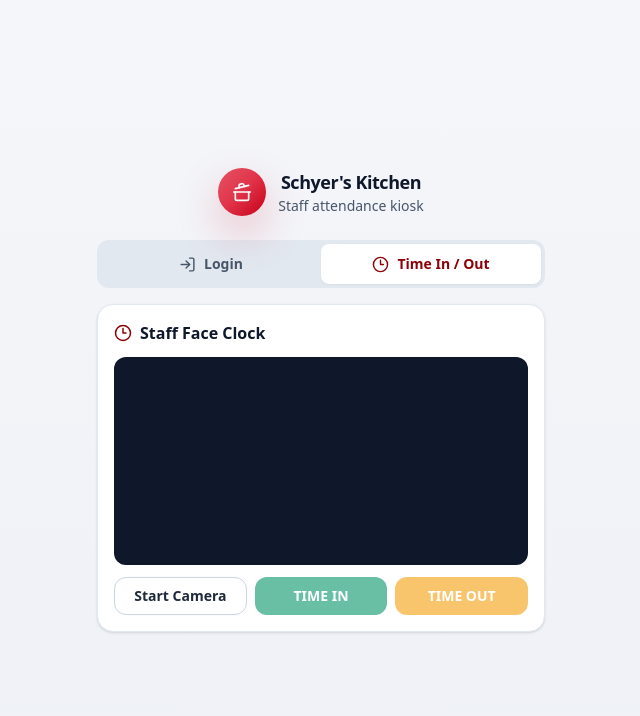
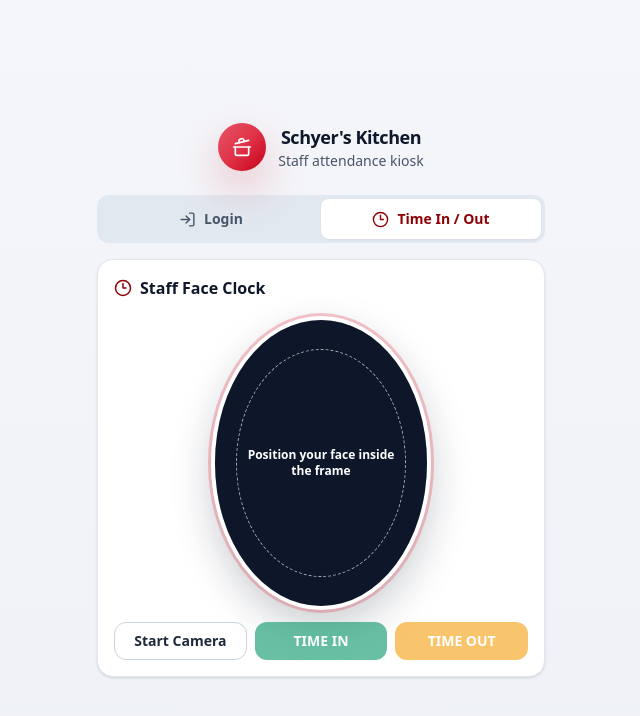
Before and after one commit to devjlmayuga/schyler-kitchen-inventory, a Next.js app: page / in a window 1280 px wide. Both pictures are taken after a click on the tab "Time In / Out". Shown: the top 716 px of the page, without its empty margins (319-959 px from the left). Built offline with nearby package versions, Linux system fonts and the light colour scheme.

Commit message:
update face screen

```diff
--- a/src/components/FaceAttendancePanel.jsx
+++ b/src/components/FaceAttendancePanel.jsx
@@ -76,7 +76,11 @@ export default function FaceAttendancePanel({ staff = [], onRecorded }) {
       {message ? <div className="mt-3 rounded-lg bg-emerald-50 p-3 text-sm text-emerald-800">{message}</div> : null}
       <div className="mt-4 grid gap-4 lg:grid-cols-[minmax(0,1fr)_minmax(280px,0.8fr)]">
         <div>
-          <video ref={videoRef} muted playsInline className="aspect-video w-full rounded-xl bg-slate-900 object-cover" />
+          <div className="relative mx-auto aspect-[3/4] w-full max-w-[300px] overflow-hidden rounded-[50%] border-4 border-white bg-slate-900 shadow-[0_0_0_3px_rgba(225,51,72,0.28),0_16px_40px_rgba(15,23,42,0.22)]">
+            <video ref={videoRef} muted playsInline className="h-full w-full scale-x-[-1] object-cover" />
+            {!cameraReady ? <div className="pointer-events-none absolute inset-0 grid place-items-center bg-slate-900/25 px-8 text-center text-xs font-semibold text-white">Position your face inside the frame</div> : null}
+            <div className="pointer-events-none absolute inset-[10%] rounded-[50%] border border-dashed border-white/65" aria-hidden="true" />
+          </div>
           <div className="mt-3 flex flex-wrap gap-2">
             <button type="button" className="md-btn md-btn-outline" onClick={startCamera} disabled={busy}>Start Camera</button>
             <button type="button" className="md-btn md-btn-primary" onClick={checkIn} disabled={busy || !cameraReady}>{busy ? 'Scanning…' : 'Face Check In'}</button>
--- a/src/components/PublicFaceClock.jsx
+++ b/src/components/PublicFaceClock.jsx
@@ -35,7 +35,11 @@ export default function PublicFaceClock({ compact = false }) {
       <div className="flex items-center gap-2"><Clock3 size={18} className="text-[var(--p-5)]" /><div className="font-extrabold">Staff Face Clock</div></div>
       {error ? <div className="mt-3 rounded-lg bg-red-50 p-2 text-sm text-red-700">{error}</div> : null}
       {message ? <div className="mt-3 rounded-lg bg-emerald-50 p-2 text-sm font-semibold text-emerald-800">{message}</div> : null}
-      <video ref={videoRef} muted playsInline className={`${compact ? 'max-h-52' : 'max-h-[420px]'} mt-3 aspect-video w-full rounded-xl bg-slate-900 object-cover`} />
+      <div className={`${compact ? 'max-w-[220px]' : 'max-w-[300px]'} relative mx-auto mt-4 aspect-[3/4] w-full overflow-hidden rounded-[50%] border-4 border-white bg-slate-900 shadow-[0_0_0_3px_rgba(225,51,72,0.28),0_16px_40px_rgba(15,23,42,0.22)]`}>
+        <video ref={videoRef} muted playsInline className="h-full w-full scale-x-[-1] object-cover" />
+        {!ready ? <div className="pointer-events-none absolute inset-0 grid place-items-center bg-slate-900/25 px-8 text-center text-xs font-semibold text-white">Position your face inside the frame</div> : null}
+        <div className="pointer-events-none absolute inset-[10%] rounded-[50%] border border-dashed border-white/65" aria-hidden="true" />
+      </div>
       <div className="mt-3 grid grid-cols-1 gap-2 sm:grid-cols-3">
         <button type="button" className="md-btn md-btn-outline" onClick={startCamera} disabled={busy}>Start Camera</button>
         <button type="button" className="md-btn bg-emerald-600 text-white hover:bg-emerald-700" onClick={() => clock('CHECK_IN')} disabled={!ready || busy}>{busy ? 'Scanning…' : 'TIME IN'}</button>
```
